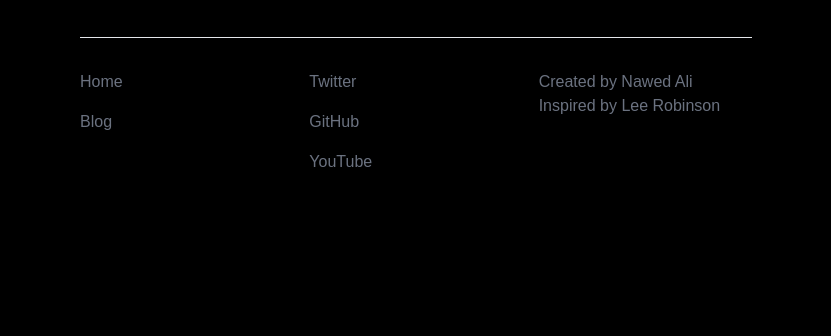
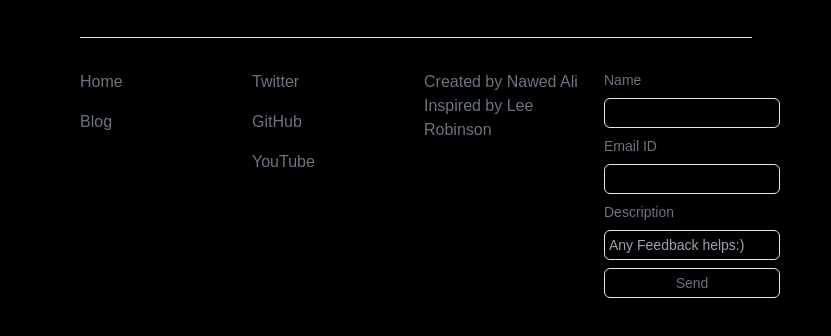
Before and after one commit to nawed2611/portfolio, a Next.js app: page / in a window 1280 px wide. Shown: the part 3259-3595 px from the top of the page, without its empty margins (224-1055 px from the left). Before the commit the page ends 3529 px from the top, so only its background shows below. Built offline with nearby package versions, Linux system fonts and the light colour scheme.

Commit message:
Add email support

```diff
--- a/components/Footer.js
+++ b/components/Footer.js
@@ -1,5 +1,6 @@
 import React from 'react'
 import Link from 'next/link'
+import emailjs from '@emailjs/browser';
 
 const ExternalLink = ({ href, children }) => (
   <a
@@ -13,10 +14,24 @@ const ExternalLink = ({ href, children }) => (
 );
 
 const Footer = () => {
+  const sendEmail = (e) => {
+
+    e.preventDefault();
+
+    emailjs.sendForm('service_r0q4rt7', 'template_p3cwgaf', e.target, 'user_UotiSKXhrIbrot5hLTjYs')
+      .then((result) => {
+        console.log(result.text);
+      }, (error) => {
+        console.log(error.text);
+      });
+
+    e.target.reset();
+  };
+
   return (
     <footer className="flex flex-col justify-center items-start max-w-2xl mx-auto w-full mt-10 mb-8">
       <hr className="w-full border-1 border-gray-200 mb-8" />
-      <div className="w-full max-w-2xl grid grid-cols-1 gap-4 pb-16 sm:grid-cols-3">
+      <div className="w-full max-w-2xl grid grid-cols-1 gap-4 pb-16 sm:grid-cols-4">
         <div className="flex flex-col space-y-4">
           <Link href="/">
             <a className="text-gray-500 hover:text-gray-600 transition">Home</a>
@@ -33,9 +48,26 @@ const Footer = () => {
           <ExternalLink href="https://www.youtube.com/channel/UCYh_EBFHBW-v1RAeuy_eHxQ">
             YouTube
           </ExternalLink>
-
         </div>
         <p className='text-gray-500'>Created by Nawed Ali Inspired by <a className='hover:underline hover:text-gray-600' href="https://leerob.io">Lee Robinson</a></p>
+      <form onSubmit={sendEmail} className="mx-2 w-44 text-gray-500 text-sm hover:text-gray-600 flex flex-col">
+        <label>
+          <h4>Name</h4>
+          <input className='focus:outline-none p-1 bg-black border text-slate-100 w-full rounded-md my-2' type="text" name="name" />
+        </label>
+
+        <label>
+          <h4>Email ID</h4>
+          <input className='focus:outline-none p-1 bg-black border text-slate-100 w-full rounded-md my-2' type="email" name="email" />
+        </label>
+
+        <label>
+          <h4>Description</h4>
+          <input className='focus:outline-none p-1 bg-black border text-slate-100 w-full rounded-md my-2' type="text" name="description" placeholder="Any Feedback helps:)" />
+        </label>
+
+        <input id="submit" className='focus:outline-none border rounded-md w-full hover:cursor-pointer hover:bg-slate-600 p-1' type="submit" value="Send" />
+      </form>
       </div>
     </footer>
   )
--- a/package.json
+++ b/package.json
@@ -9,6 +9,7 @@
     "lint": "next lint"
   },
   "dependencies": {
+    "@emailjs/browser": "^3.6.2",
     "classnames": "^2.3.1",
     "next": "12.2.0",
     "react": "18.2.0",
```
Also changed, not shown: 1 other file (tests, documents, lock files or other folders).
